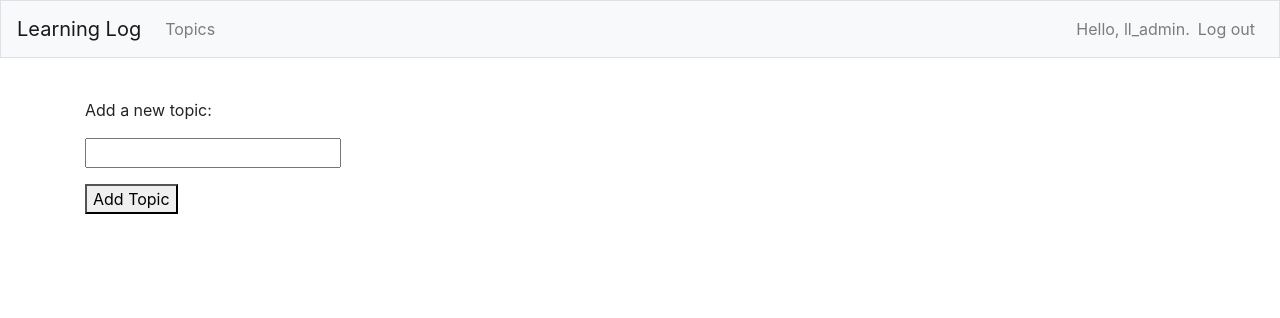
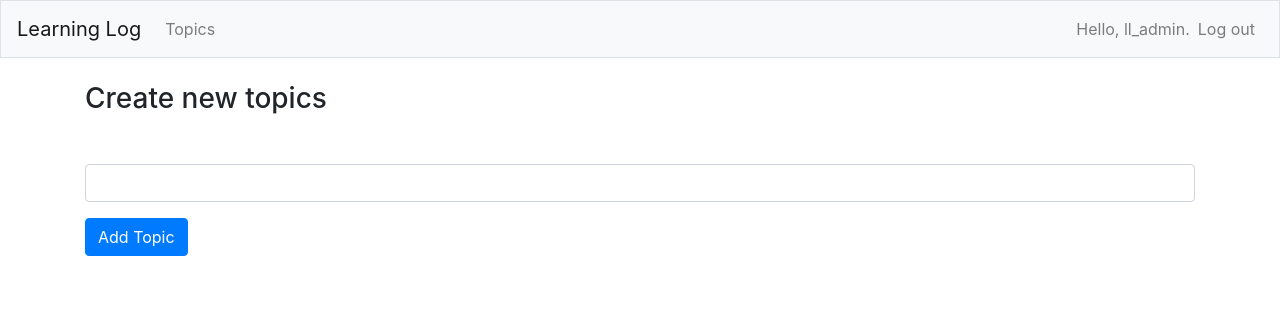
Before and after one commit to kalebert/web_apps, a Django app: page /new_topic/ in a window 1280 px wide. Shown: the top 318 px of the page. Run offline with Django 3.2, Linux system fonts and the light colour scheme; a user stored in the database is signed in; some libraries are stand-ins or nearby versions.

Commit message:
Syling New Topic page and fixing redirect error

```diff
--- a/learning_logs/templates/learning_logs/new_topic.html
+++ b/learning_logs/templates/learning_logs/new_topic.html
@@ -1,12 +1,18 @@
 {% extends "learning_logs/base.html" %}
+{% load bootstrap4 %}
+
+{% block page_header %}
+  <h3>Create new topics</h3>
+{% endblock page_header %}
 
 {% block content %}
-  <p>Add a new topic:</p>
 
-  <form action="{% url 'learning_logs:new_topic' %}" method='post'>
+  <form class="form" action="{% url 'learning_logs:new_topic' %}" method='post'>
       {% csrf_token %}
-      {{ form.as_p }}
-      <button name="submit">Add Topic</button>
+      {% bootstrap_form form %}
+      {% buttons %}
+      <button name="submit" class="btn btn-primary">Add Topic</button>
+      {% endbuttons %}
   </form>
 
 {% endblock content %}
--- a/learning_logs/views.py
+++ b/learning_logs/views.py
@@ -43,7 +43,7 @@ def new_topic(request):
             new_topic = form.save(commit=False)
             new_topic.owner = request.user
             new_topic.save()
-            return redirect('learning_logs/topics')
+            return redirect('learning_logs:topics')
 
     # Display a blank or invaild form.
     context = {'form': form}
```
Also changed, not shown: db.sqlite3.
